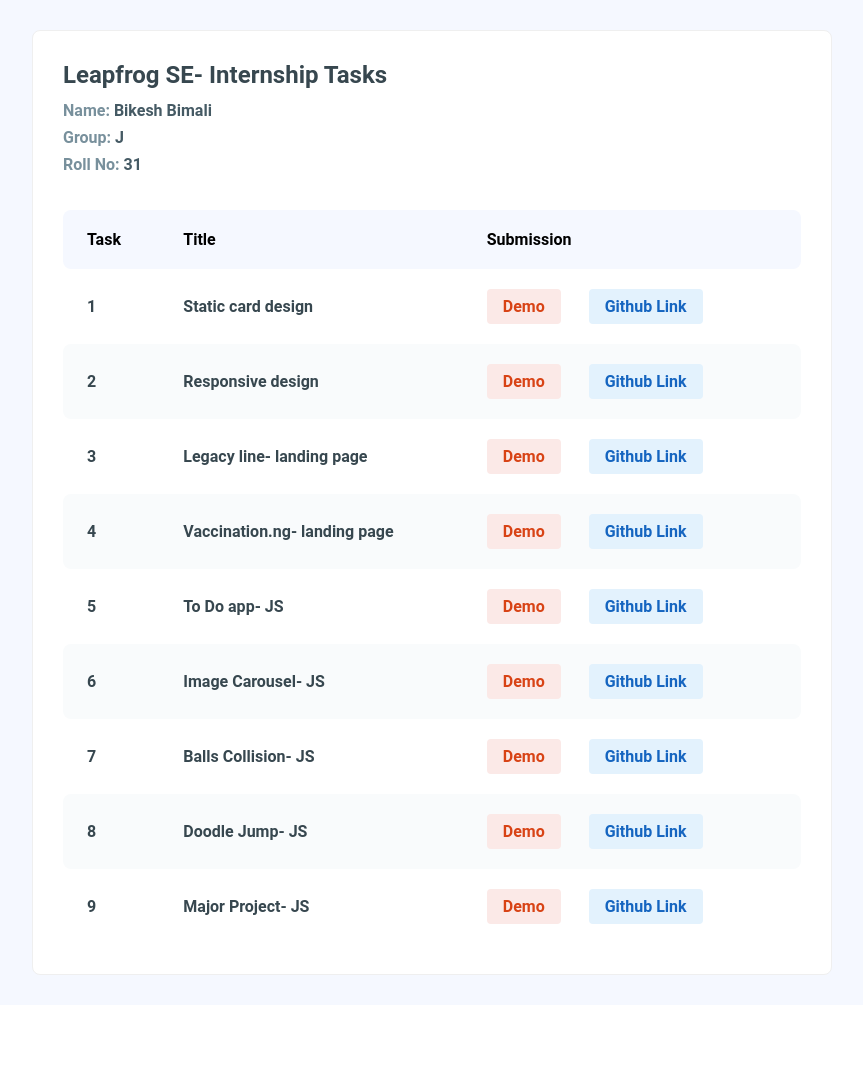
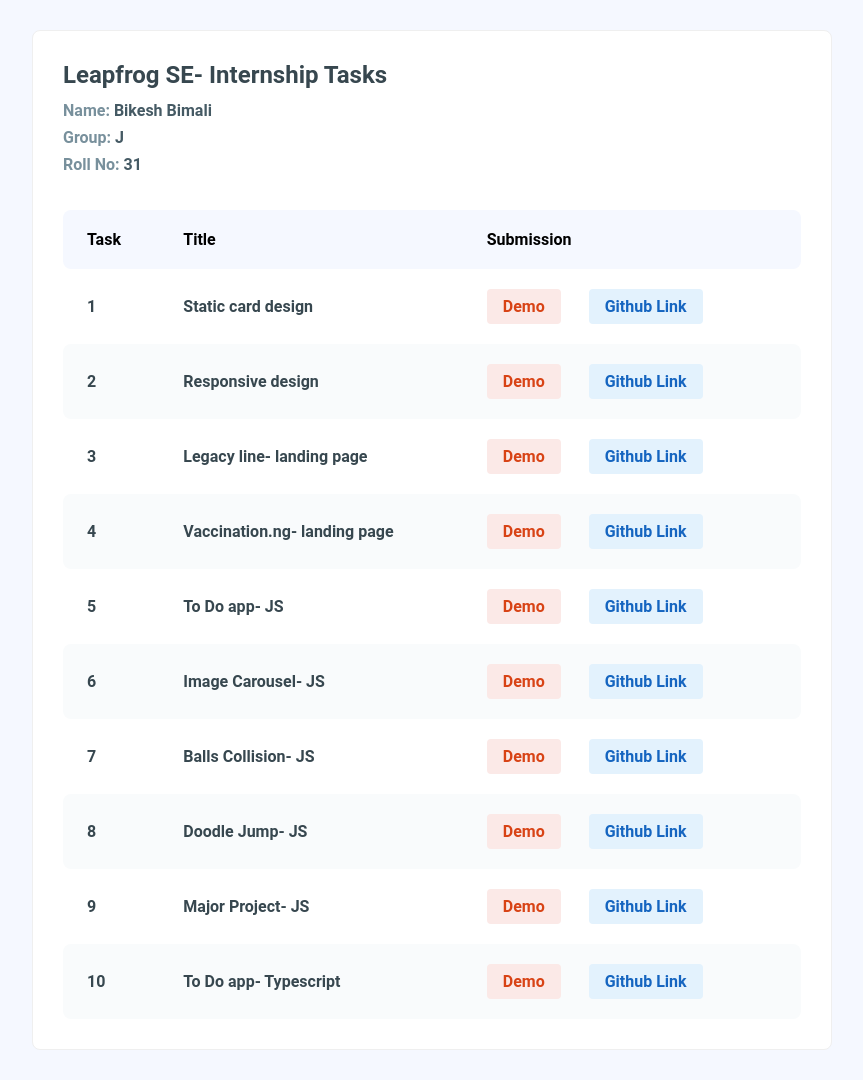
Before and after one commit to Bikesh14/leapfrog-internship, a plain HTML site: page index.html in a window 1280 px wide. Shown: the whole page, without its empty margins (208-1071 px from the left). Before the commit the page ends 1005 px from the top, so only its background shows below. Drawn offline with Linux system fonts and the light colour scheme.

Commit message:
update: linking task 10

```diff
--- a/index.html
+++ b/index.html
@@ -196,6 +196,25 @@
                     >
                   </td>
                 </tr>
+                <tr>
+                  <td>10</td>
+                  <td>To Do app- Typescript</td>
+                  <td>
+                    <a
+                      class="btn btn-orange"
+                      href="https://bikesh14.github.io/leapfrog-internship.github.io/todo_TS/dist/"
+                      title="Demo"
+                      >Demo</a
+                    >
+                    <a
+                      class="btn btn-blue"
+                      href="https://github.com/Bikesh14/leapfrog-internship.github.io/tree/main/todo_TS"
+                      title="Code"
+                      >Github Link</a
+                    >
+                  </td>
+                </tr>
+                <tr></tr>
               </tbody>
             </table>
           </div>
```
Also changed, not shown: typescript/index.js (added, +10 -0 lines), typescript/index.ts (added, +12 -0 lines).
